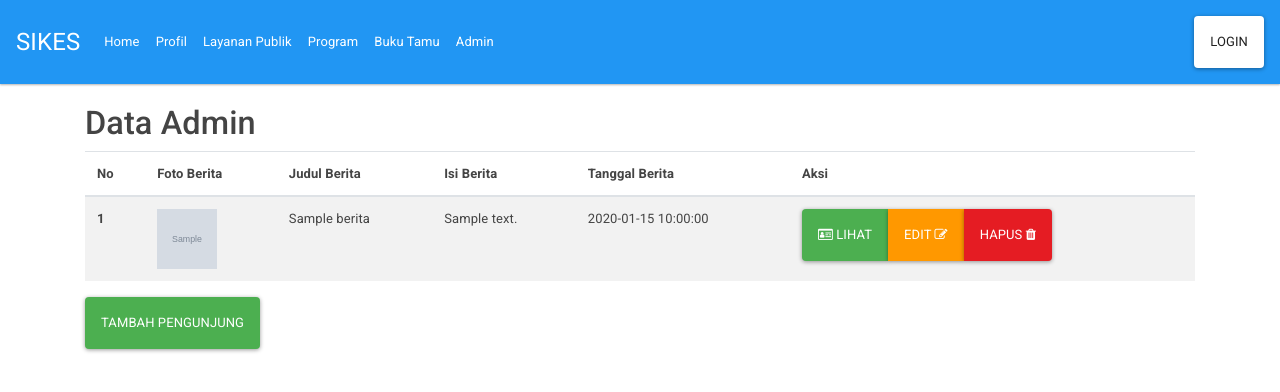
After one commit to ilham-bintang/Latihan-Website-Pure-PHP, a PHP site: page /berita.php in a window 1280 px wide. The commit adds this page. Shown: the top 392 px of the page. Run offline with PHP 8.4, Linux system fonts and the light colour scheme; tables that the repository leaves empty or names only in its code hold one stand-in row (values such as "Sample post"); grey boxes marked "Sample" are stand-in pictures; some libraries are stand-ins or nearby versions.

Commit message:
fix buku tamu

```diff
--- a/aksi_login.php
+++ b/aksi_login.php
@@ -19,6 +19,6 @@
 
         $_SESSION['username']= $username;
 
-        header('Location: admin.php');
+        header('Location: index.php');
     }
 ?>
--- /dev/null
+++ b/berita.php
@@ -0,0 +1,73 @@
+<?php
+include 'partials/head.php';
+include 'database/koneksi.php';
+ ?>
+
+<div class="space">
+  <div class="row">
+    <div class="container">
+      <h1>
+        Data Admin
+      </h1>
+
+    </div>
+  </div>
+</div>
+
+<div class="row">
+  <div class="container">
+    <table class="table table-hover table-striped">
+  <thead>
+    <tr>
+      <th scope="col">No</th>
+      <th scope="col">Foto Berita</th>
+      <th scope="col">Judul Berita</th>
+      <th scope="col">Isi Berita</th>
+      <th scope="col">Tanggal Berita</th>
+      <th scope="col">Aksi</th>
+    </tr>
+  </thead>
+  <tbody>
+    <?php
+        $query = mysqli_query($konek,"SELECT * FROM berita");
+        $no =1;
+        while($data=mysqli_fetch_object($query)) {
+
+       ?>
+    <tr>
+        <th scope="row"><?php echo $no; ?></th>
+        <td>
+            <img src="<?php echo $data->gambar_berita; ?>" alt="foto admin" width=60 height=60>
+        </td>
+        <td><?php echo $data->judul_berita; ?></td>
+        <td><?php echo $data->isi_berita; ?></td>
+        <td><?php echo $data->tanggal_berita; ?></td>
+        <td>
+            <div class="btn-group" role="group" aria-label="Basic example">
+                <button type="button" class="btn btn-success">
+                    <span class="fa fa-drivers-license-o" aria-hidden="true"></span> Lihat
+                </button>
+                <button type="button" class="btn btn-warning"> Edit
+                    <span class="fa fa-edit" aria-hidden="true"></span>
+                </button>
+                <button type="button" class="btn btn-danger"> Hapus
+                    <span class="fa fa-trash" aria-hidden="true"></span>
+                </button>
+            </div>
+        </td>
+    </tr>
+    <?php $no++; } ?>
+  </tbody>
+</table>
+  </div>
+
+</div>
+
+<div class="container">
+  <button type="button" class="btn btn-success">Tambah Pengunjung</button>
+</div>
+
+
+
+
+<?php include 'partials/footer.php'; ?>
--- a/index.php
+++ b/index.php
@@ -12,7 +12,7 @@
           <hr class="my-4">
           <p>It uses utility classes for typography and spacing to space content out within the larger container.</p>
           <p class="lead">
-            <a class="btn btn-primary btn-lg" href="#" role="button">Tentang Kami</a>
+            <a class="btn btn-primary btn-lg" href="profil.php" role="button">Tentang Kami</a>
           </p>
         </div>
       </div>
--- a/partials/head.php
+++ b/partials/head.php
@@ -8,13 +8,29 @@
 <head>
 
   <title>Sistem Informasi Dinas Kesehatan</title>
-
+  <link rel="stylesheet" href="https://cdnjs.cloudflare.com/ajax/libs/font-awesome/4.7.0/css/font-awesome.min.css">
   <link rel="stylesheet" type="text/css" href="assets/css/bootstrap.min.css">
-  <link rel="stylesheet" type="text/css" href="assets/css/style.css">
+  <style>
+  .jumbotron {
+      background-image: url('assets/img/header.jpg');
+      background-size: cover;
+      width: 100%;
+      color: white;
+    }
+    .space {
+      margin-top: 20px;
+    }
+  </style>
 
 </head>
 <body>
-  <nav class="navbar navbar-expand-lg navbar-dark bg-primary">
+
+  <?php if(isset($_SESSION['username'])) { ?>
+    <nav class="navbar navbar-expand-lg navbar-dark bg-dark">
+  <?php } else { ?>
+    <nav class="navbar navbar-expand-lg navbar-dark bg-primary">
+  <?php } ?>
+
     <a class="navbar-brand" href="index.php">SIKES</a>
     <button class="navbar-toggler" type="button" data-toggle="collapse" data-target="#navbarColor01" aria-controls="navbarColor01" aria-expanded="false" aria-label="Toggle navigation">
       <span class="navbar-toggler-icon"></span>
@@ -25,14 +41,19 @@
         <li class="nav-item active">
           <a class="nav-link" href="index.php">Home <span class="sr-only">(current)</span></a>
         </li>
+        <?php if(isset($_SESSION['username'])) { ?>
+          <li class="nav-item active">
+            <a class="nav-link" href="berita.php">Berita</a>
+          </li>
+        <?php } ?>
         <li class="nav-item active">
           <a class="nav-link" href="profil.php">Profil</a>
         </li>
         <li class="nav-item active">
-          <a class="nav-link" href="layanan_publik.php">Layanan Publik</a>
+          <a class="nav-link" href="#">Layanan Publik</a>
         </li>
         <li class="nav-item active">
-          <a class="nav-link" href="program.php">Program</a>
+          <a class="nav-link" href="#">Program</a>
         </li>
         <li class="nav-item active">
           <a class="nav-link" href="buku_tamu.php">Buku Tamu</a>
@@ -41,16 +62,18 @@
           <a class="nav-link" href="admin.php">Admin</a>
         </li>
       </ul>
-      <?php if(isset($_SESSION)) { ?>
+
+      <?php if(isset($_SESSION['username'])) { ?>
         <a class="btn btn-secondary my-2 my-sm-0" href="logout.php" >Logout</a>
       <?php } else { ?>
         <button type="button" class="btn btn-secondary my-2 my-sm-0" data-toggle="modal" data-target="#myModal" >Login</button>
       <?php } ?>
+
     </div>
   </nav>
 
 
-  <div class="modal fade" id="myModal">
+<div class="modal fade" id="myModal">
   <div class="modal-dialog" role="document">
     <div class="modal-content">
       <div class="modal-header">
--- a/program.php
+++ /dev/null
@@ -1,6 +0,0 @@
-<?php
-  include 'partials/head.php';
-  include 'database/koneksi.php';
-?>
-
-<?php include 'partials/footer.php'; ?>
```
Also changed, not shown: admin.php (+71 -10 lines), aksi_tambah_pengunjung.php (added, +21 -0 lines), buku_tamu.php (+51 -1 lines), layanan_publik.php (deleted, +0 -7 lines), logout.php (+8 -5 lines), assets/css/style.css (indentation only).
